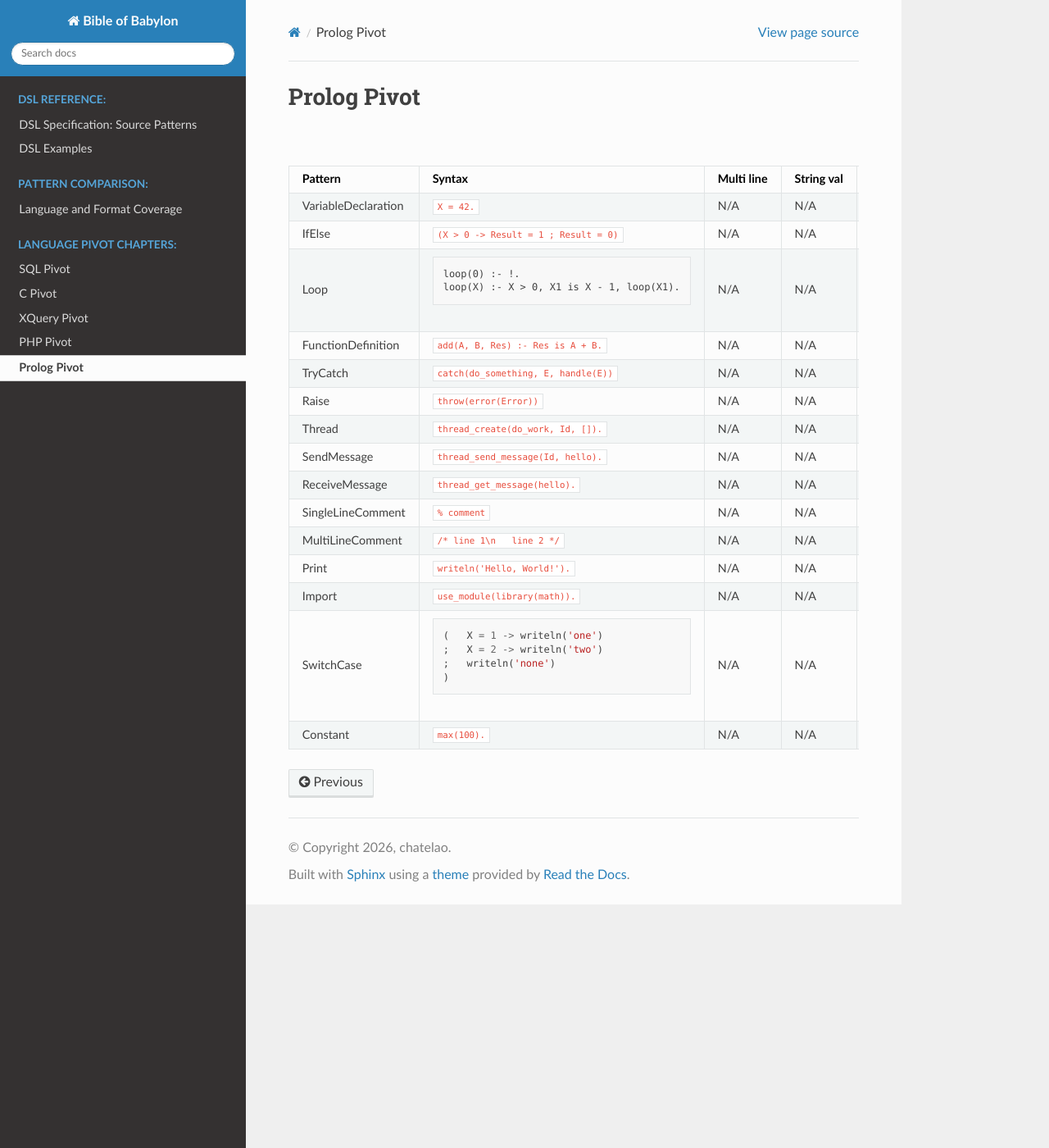
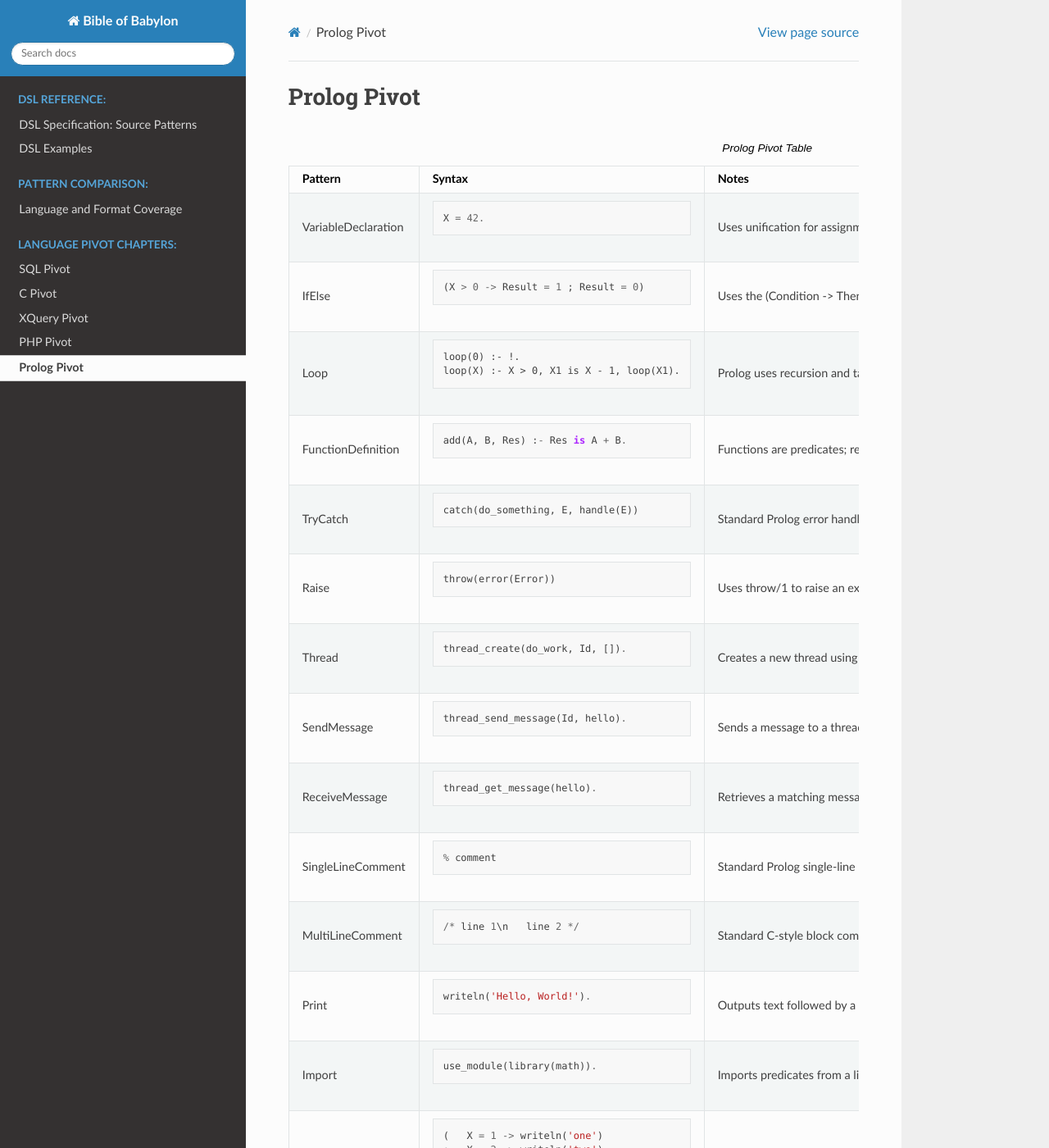
Before and after one commit to chatelao/bible-of-babylon, a Sphinx documentation site: the page built from docs/prolog_pivot.rst, in a window 1280 px wide and 1400 px high. Shown: the whole window at 82% size. Built offline with Sphinx 7.4.7 and the Read the Docs theme 3.1.0, drawn with Linux system fonts in a browser that asks for light colours; pages that are not in the unit, such as notebooks, are missing from menus; some of the changed text lies outside the part shown.

Commit message:
feat: implement dynamic pivot table columns and clean up comment patterns
- Modified src/generator.py to dynamically render pivot table columns,
  omitting unused legacy parameters (single_line, multi_line) and
  empty syntax variants.
- Ensured SingleLineComment and MultiLineComment patterns are
  independently represented in all documentation views.
- Regenerated all programming language pivot chapters and main
  comparison tables to reflect the improved layout.
- Cleaned up syntax_params whitelist to remove deprecated fields.

```diff
--- a/docs/prolog_pivot.rst
+++ b/docs/prolog_pivot.rst
@@ -7,104 +7,72 @@
 
    * - Pattern
      - Syntax
-     - Multi line
-     - String val
-     - Number val
-     - Boolean val
      - Notes
    * - VariableDeclaration
-     - ``X = 42.``
-     - N/A
-     - N/A
-     - N/A
-     - N/A
+     - ::
+
+           X = 42.
      - Uses unification for assignment; variables must start with an uppercase letter.
    * - IfElse
-     - ``(X > 0 -> Result = 1 ; Result = 0)``
-     - N/A
-     - N/A
-     - N/A
-     - N/A
+     - ::
+
+           (X > 0 -> Result = 1 ; Result = 0)
      - Uses the (Condition -> Then ; Else) control construct.
    * - Loop
      - ::
 
            loop(0) :- !.
            loop(X) :- X > 0, X1 is X - 1, loop(X1).
-     - N/A
-     - N/A
-     - N/A
-     - N/A
      - Prolog uses recursion and tail-call optimization for looping.
    * - FunctionDefinition
-     - ``add(A, B, Res) :- Res is A + B.``
-     - N/A
-     - N/A
-     - N/A
-     - N/A
+     - ::
+
+           add(A, B, Res) :- Res is A + B.
      - Functions are predicates; return values are typically unified with an output argument.
    * - TryCatch
-     - ``catch(do_something, E, handle(E))``
-     - N/A
-     - N/A
-     - N/A
-     - N/A
+     - ::
+
+           catch(do_something, E, handle(E))
      - Standard Prolog error handling using the catch/3 predicate.
    * - Raise
-     - ``throw(error(Error))``
-     - N/A
-     - N/A
-     - N/A
-     - N/A
+     - ::
+
+           throw(error(Error))
      - Uses throw/1 to raise an exception.
    * - Thread
-     - ``thread_create(do_work, Id, []).``
-     - N/A
-     - N/A
-     - N/A
-     - N/A
+     - ::
+
+           thread_create(do_work, Id, []).
      - Creates a new thread using thread_create/3 (ISO Prolog / SWI-Prolog).
    * - SendMessage
-     - ``thread_send_message(Id, hello).``
-     - N/A
-     - N/A
-     - N/A
-     - N/A
+     - ::
+
+           thread_send_message(Id, hello).
      - Sends a message to a thread's message queue.
    * - ReceiveMessage
-     - ``thread_get_message(hello).``
-     - N/A
-     - N/A
-     - N/A
-     - N/A
+     - ::
+
+           thread_get_message(hello).
      - Retrieves a matching message from the current thread's queue.
    * - SingleLineComment
-     - ``% comment``
-     - N/A
-     - N/A
-     - N/A
-     - N/A
+     - ::
+
+           % comment
      - Standard Prolog single-line comment.
    * - MultiLineComment
-     - ``/* line 1\n   line 2 */``
-     - N/A
-     - N/A
-     - N/A
-     - N/A
+     - ::
+
+           /* line 1\n   line 2 */
      - Standard C-style block comment.
    * - Print
-     - ``writeln('Hello, World!').``
-     - N/A
-     - N/A
-     - N/A
-     - N/A
+     - ::
+
+           writeln('Hello, World!').
      - Outputs text followed by a newline.
    * - Import
-     - ``use_module(library(math)).``
-     - N/A
-     - N/A
-     - N/A
-     - N/A
+     - ::
+
+           use_module(library(math)).
      - Imports predicates from a library module.
    * - SwitchCase
      - ::
@@ -113,15 +81,9 @@
            ;   X = 2 -> writeln('two')
            ;   writeln('none')
            )
-     - N/A
-     - N/A
-     - N/A
-     - N/A
      - Usually implemented using nested (If -> Then ; Else) or multiple clauses.
    * - Constant
-     - ``max(100).``
-     - N/A
-     - N/A
-     - N/A
-     - N/A
+     - ::
+
+           max(100).
      - Constants are represented as atomic values or facts; Prolog variables themselves are single-assignment.
```
Also changed, not shown: docs/c_pivot.rst (+18 -58 lines), docs/php_pivot.rst (+18 -58 lines), docs/sql_pivot.rst (+15 -57 lines), docs/xquery_pivot.rst (+24 -60 lines), 2 other files.
